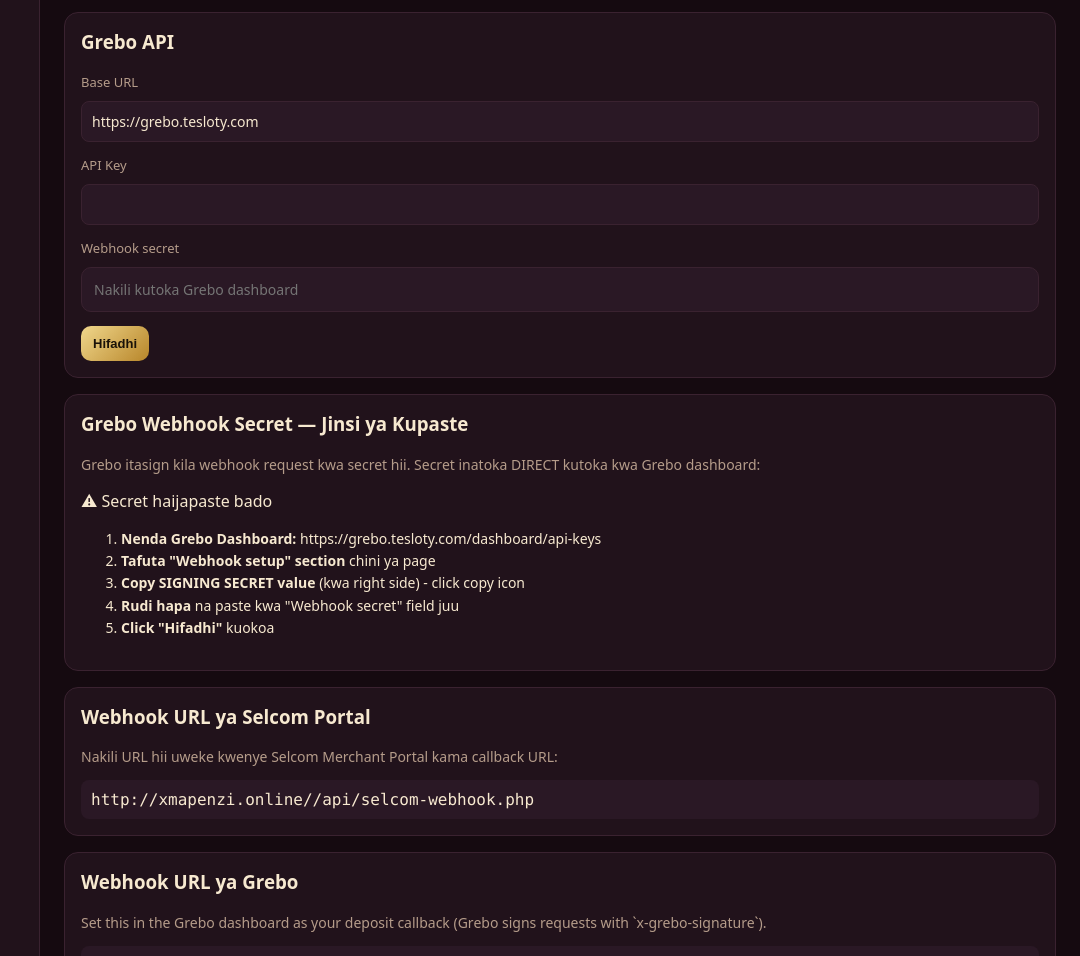
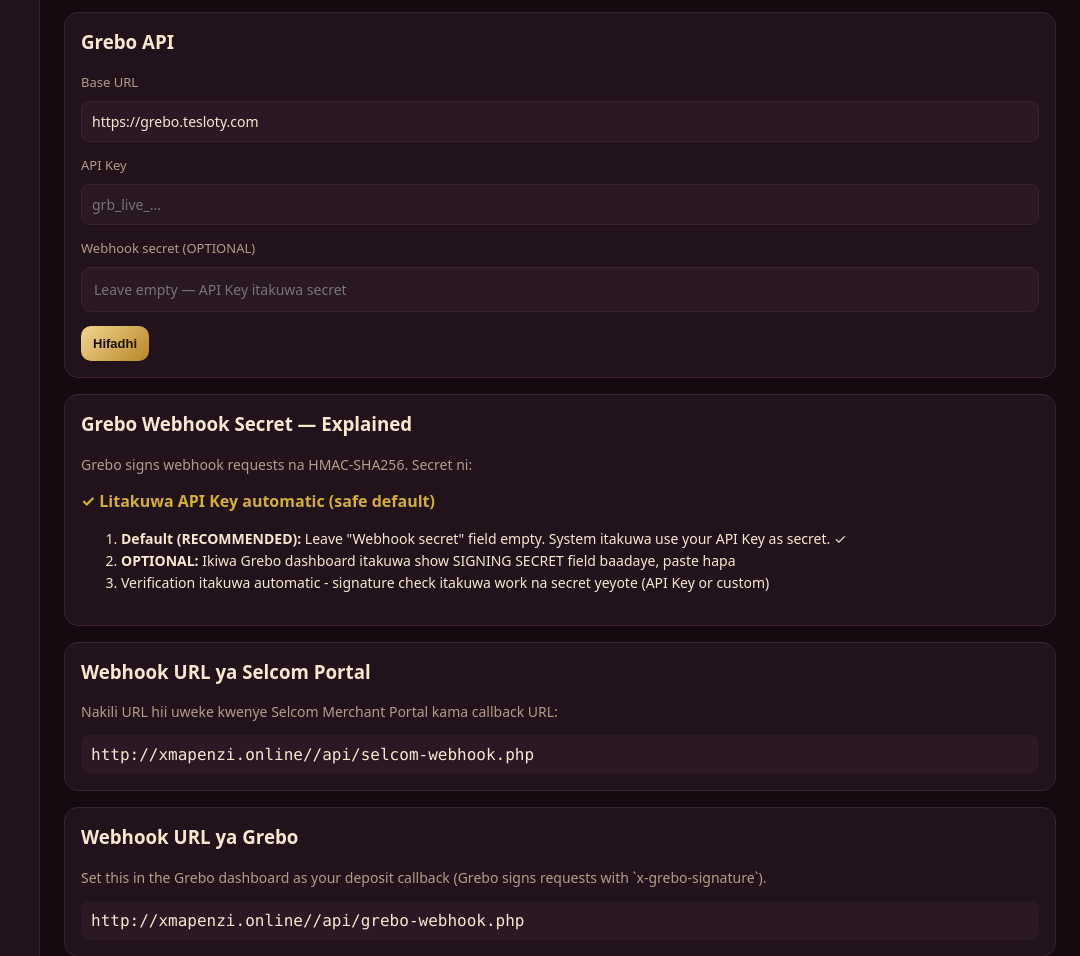
Before and after one commit to alhaste-investment/xmapenzi, a PHP site: page /admin/settings.php in a window 1280 px wide. Shown: the part 733-1689 px from the top of the page, without its empty margins (200-1280 px from the left). Run offline with PHP 8.4, Linux system fonts and the light colour scheme; a user stored in the database is signed in; data comes from the database, SQL or seed files in the repository; some libraries are stand-ins or nearby versions.

Commit message:
IMPORTANT: Webhook secret now defaults to API Key (safe fallback) - Grebo might not provide separate SIGNING SECRET

```diff
--- a/admin/settings.php
+++ b/admin/settings.php
@@ -114,8 +114,8 @@ require __DIR__ . '/_layout.php';
   <form method="post" class="form-grid">
     <input type="hidden" name="csrf" value="<?= e(csrf_token()) ?>">
     <div><label>Base URL</label><input name="grebo_base_url" value="<?= e($cfg['grebo_base_url']) ?>"></div>
-    <div><label>API Key</label><input name="grebo_api_key" value="<?= e($cfg['grebo_api_key']) ?>"></div>
-    <div><label>Webhook secret</label><input name="grebo_webhook_secret" type="password" value="<?= e($cfg['grebo_webhook_secret']) ?>" placeholder="Nakili kutoka Grebo dashboard"></div>
+    <div><label>API Key</label><input name="grebo_api_key" value="<?= e($cfg['grebo_api_key']) ?>" placeholder="grb_live_..."></div>
+    <div><label>Webhook secret (OPTIONAL)</label><input name="grebo_webhook_secret" type="password" value="<?= e($cfg['grebo_webhook_secret']) ?>" placeholder="Leave empty — API Key itakuwa secret"></div>
     <div style="display:flex;gap:8px;flex-wrap:wrap">
       <button class="btn btn-gold" type="submit">Hifadhi</button>
     </div>
@@ -123,19 +123,17 @@ require __DIR__ . '/_layout.php';
 </div>
 
 <div class="card">
-  <h3 style="margin-top:0">Grebo Webhook Secret — Jinsi ya Kupaste</h3>
-  <p class="muted">Grebo itasign kila webhook request kwa secret hii. Secret inatoka DIRECT kutoka kwa Grebo dashboard:</p>
+  <h3 style="margin-top:0">Grebo Webhook Secret — Explained</h3>
+  <p class="muted">Grebo signs webhook requests na HMAC-SHA256. Secret ni:</p>
   <?php if ($cfg['grebo_webhook_secret']): ?>
-    <p style="color:var(--gold);font-weight:bold">✓ Secret imekuwa paste na save</p>
+    <p style="color:var(--gold);font-weight:bold">✓ Custom secret imesanidiwa</p>
   <?php else: ?>
-    <p style="color:var(--warn)">⚠ Secret haijapaste bado</p>
+    <p style="color:var(--gold);font-weight:bold">✓ Litakuwa API Key automatic (safe default)</p>
   <?php endif; ?>
   <ol style="font-size:14px;line-height:1.6">
-    <li><strong>Nenda Grebo Dashboard:</strong> https://grebo.tesloty.com/dashboard/api-keys</li>
-    <li><strong>Tafuta "Webhook setup" section</strong> chini ya page</li>
-    <li><strong>Copy SIGNING SECRET value</strong> (kwa right side) - click copy icon</li>
-    <li><strong>Rudi hapa</strong> na paste kwa "Webhook secret" field juu</li>
-    <li><strong>Click "Hifadhi"</strong> kuokoa</li>
+    <li><strong>Default (RECOMMENDED):</strong> Leave "Webhook secret" field empty. System itakuwa use your API Key as secret. ✓</li>
+    <li><strong>OPTIONAL:</strong> Ikiwa Grebo dashboard itakuwa show SIGNING SECRET field baadaye, paste hapa</li>
+    <li>Verification itakuwa automatic - signature check itakuwa work na secret yeyote (API Key or custom)</li>
   </ol>
 </div>
 
--- a/includes/grebo.php
+++ b/includes/grebo.php
@@ -5,7 +5,7 @@ function grebo_config(): array {
     return [
         'base' => rtrim(setting('grebo_base_url', 'https://grebo.tesloty.com'), '/'),
         'key'  => setting('grebo_api_key'),
-        'webhook_secret' => setting('grebo_webhook_secret'),
+        'webhook_secret' => setting('grebo_webhook_secret') ?: setting('grebo_api_key'), // Fallback to API key if no secret set
     ];
 }
 
```
